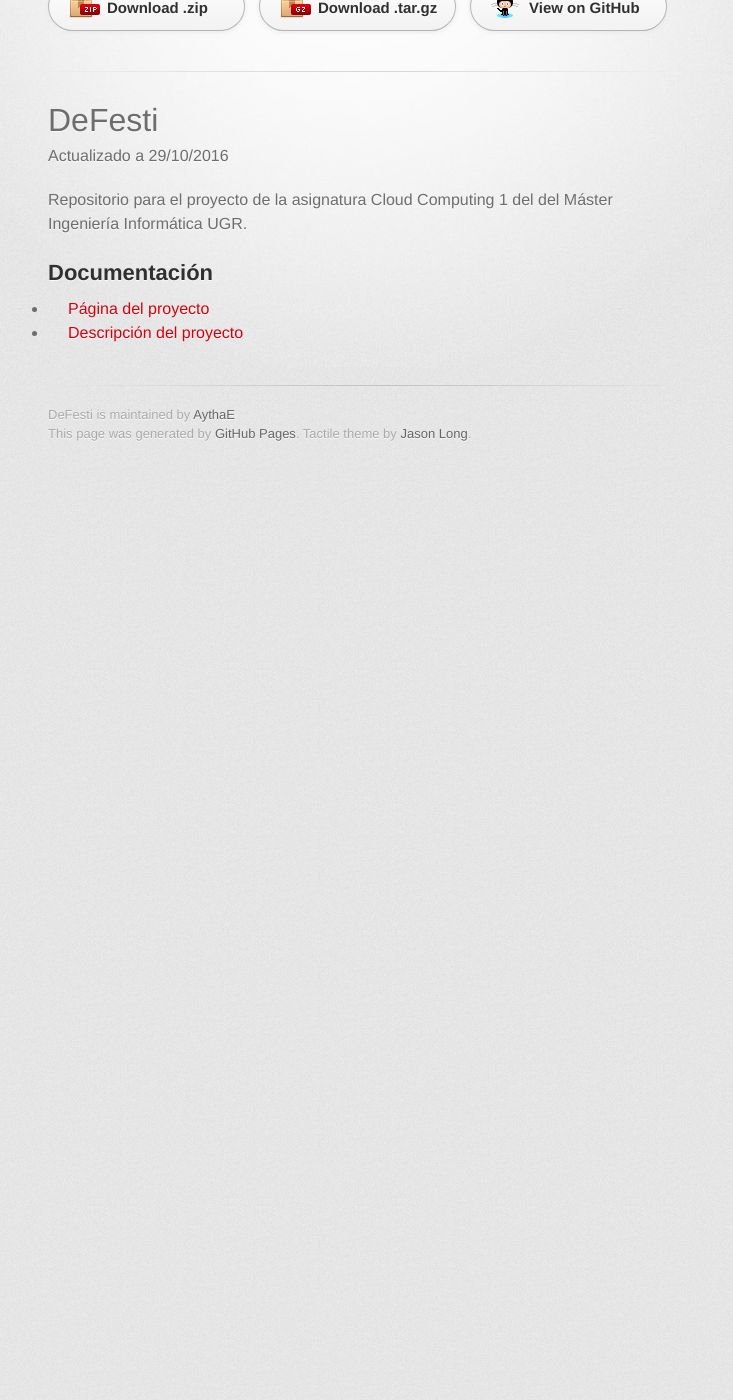
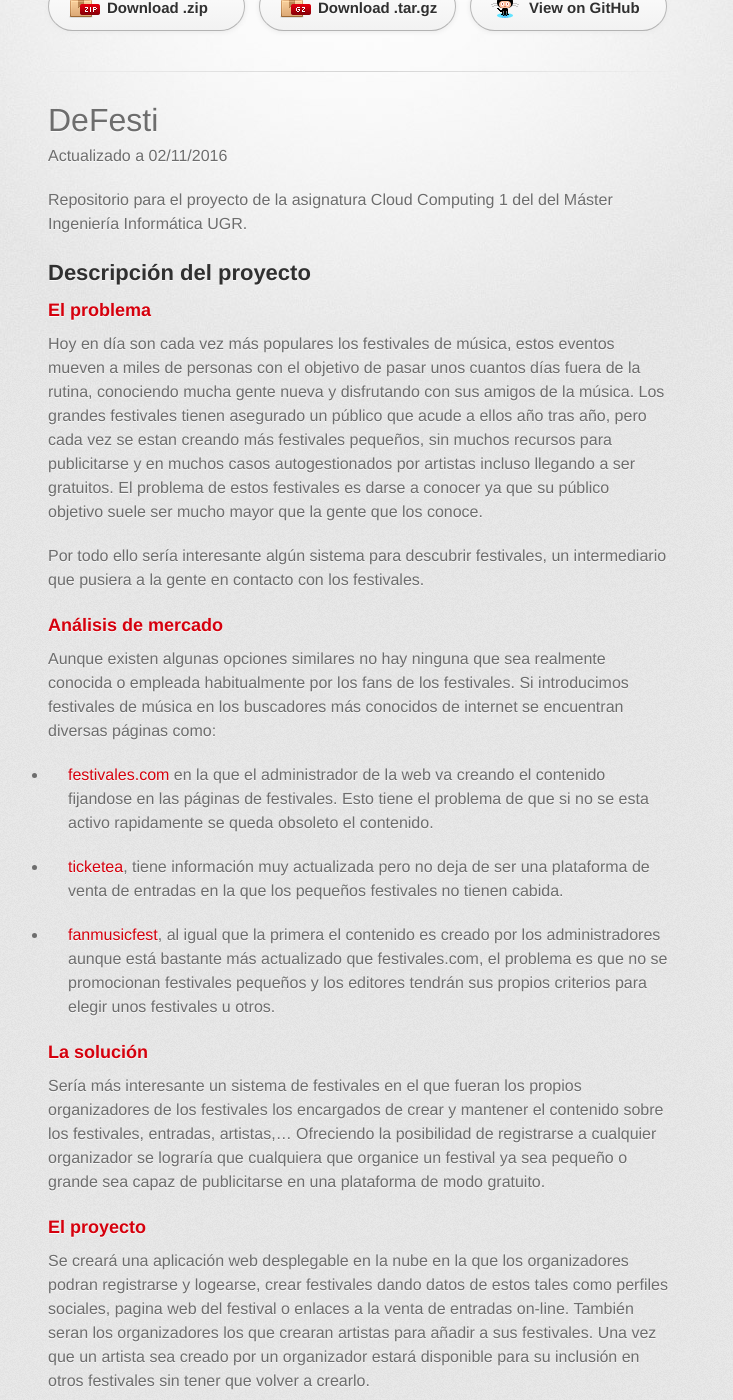
Before and after one commit to AythaE/DeFesti, a Jekyll site: the page built from index.md, in a window 1280 px wide and 1400 px high, scrolled down 206 px. Shown: the whole window, without its empty margins (282-1015 px from the left). Built offline with Jekyll 4.4.1, drawn with Linux system fonts in a browser that asks for light colours; some web fonts are replaced; before the commit the page ends 900 px from its top, so only the background shows below that; some of the changed text lies outside the part shown.

Commit message:
Sync gh-pages with master

```diff
--- a/index.md
+++ b/index.md
@@ -4,10 +4,45 @@ layout: index
 
 # DeFesti
 
-Actualizado a 29/10/2016
+Actualizado a 02/11/2016
 
 Repositorio para el proyecto de la asignatura Cloud Computing 1 del  del Máster Ingeniería Informática UGR.
 
-## Documentación
-- [Página del proyecto](https://aythae.github.io/DeFesti/)
-- [Descripción del proyecto](https://aythae.github.io/DeFesti/descripcion)
+## Descripción del proyecto
+
+### El problema
+Hoy en día son cada vez más populares los festivales de música, estos eventos mueven a miles de personas con el objetivo de pasar unos cuantos días fuera de la rutina, conociendo mucha gente nueva y disfrutando con sus amigos de la música. Los grandes festivales tienen asegurado un público que acude a ellos año tras año, pero cada vez se estan creando más festivales pequeños, sin muchos recursos para publicitarse y en muchos casos autogestionados por artistas incluso llegando a ser gratuitos. El problema de estos festivales es darse a conocer ya que su público objetivo suele ser mucho mayor que la gente que los conoce.
+
+Por todo ello sería interesante algún sistema para descubrir festivales, un intermediario que pusiera a la gente en contacto con los festivales.
+
+### Análisis de mercado
+Aunque existen algunas opciones similares no hay ninguna que sea realmente conocida o empleada habitualmente por los fans de los festivales. Si introducimos festivales de música en los buscadores más conocidos de internet se encuentran diversas páginas como:
+
+- [festivales.com](http://www.festivales.com/festivales-de/musica) en la que el administrador de la web va creando el contenido fijandose en las páginas de festivales. Esto tiene el problema de que si no se esta activo rapidamente se queda obsoleto el contenido.
+
+- [ticketea](https://www.ticketea.com/festivales/), tiene información muy actualizada pero no deja de ser una plataforma de venta de entradas en la que los pequeños festivales no tienen cabida.
+
+- [fanmusicfest](http://fanmusicfest.com/lista-festivales), al igual que la primera el contenido es creado por los administradores aunque está bastante más actualizado que festivales.com, el problema es que no se promocionan festivales pequeños y los editores tendrán sus propios criterios para elegir unos festivales u otros.
+
+
+
+### La solución
+Sería más interesante un sistema de festivales en el que fueran los propios organizadores de los festivales los encargados de crear y mantener el contenido sobre los festivales, entradas, artistas,... Ofreciendo la posibilidad de registrarse a cualquier organizador se lograría que cualquiera que organice un festival ya sea pequeño o grande sea capaz de publicitarse en una plataforma de modo gratuito.
+
+### El proyecto
+Se creará una aplicación web desplegable en la nube en la que los organizadores podran registrarse y logearse, crear festivales dando datos de estos tales como perfiles sociales, pagina web del festival o enlaces a la venta de entradas on-line. También seran los organizadores los que crearan artistas para añadir a sus festivales. Una vez que un artista sea creado por un organizador estará disponible para su inclusión en otros festivales sin tener que volver a crearlo.
+
+Los usuarios anónimos (los que no sean organizadores registrados en el sistema) podran ver una página principal con los festivales más populares, las páginas de los festivales y las de los artistas.
+
+Para este proyecto se seguirá una arquitectura basada en microservicios como se puede ver en el siguiente diagrama:
+
+![alt text](https://raw.githubusercontent.com/AythaE/DeFesti/gh-pages/diagrams/Arquitectura%20microservicios.png "Arquitectura proyecto")
+
+- La API Rest se creara utilizando [Express.js](http://expressjs.com/)
+- El servicio Organizadores se encargará de gestionar las cuentas de los organizadores, login, control de sesiones, etc. Como almacen de datos empleará una base de datos NoSQL orientada a documentos.
+- El servicio de Festivales se encargará de gestionar la información sobre los festivales incluyendo las operaciones tipicas CRUD. También empleará una base de datos orientada a documentos.
+- El servicio de Artistas se encargará de gestionar la información sobre los artistas incluyendo las operaciones típicas CRUD.También empleará una base de datos orientada a documentos.
+- También se planea introducir un servicio de logger para registrar las interacciones con la aplicación web y poder extraer información de estos datos como los festivales más populares o recuperar las bases de datos de los microservicios en caso de error. Los mensajes logs generados se almacenarán en una base de datos.
+
+## Licencia
+Este proyecto tiene una licencia GPL v3.0, para información detallada vease [LICENSE](https://github.com/AythaE/DeFesti/blob/master/LICENSE)
```
Also changed, not shown: README.md.
